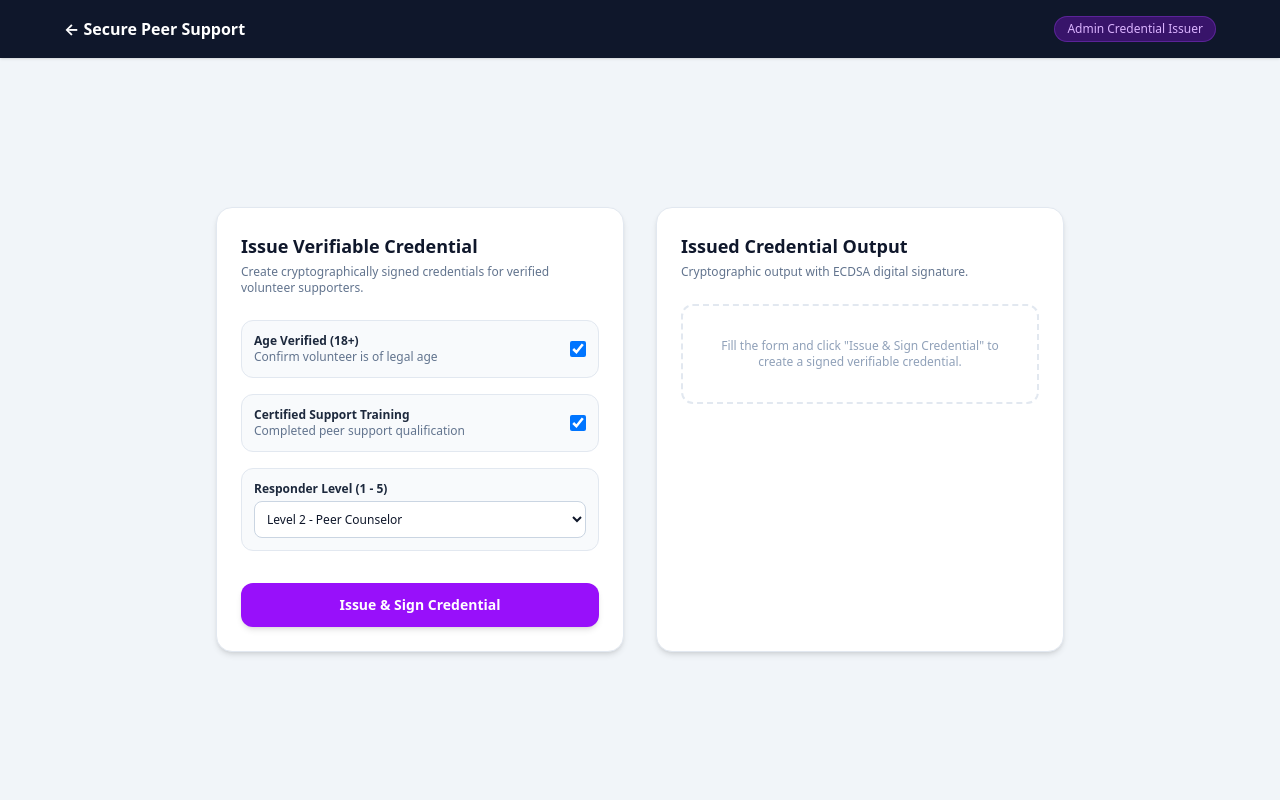
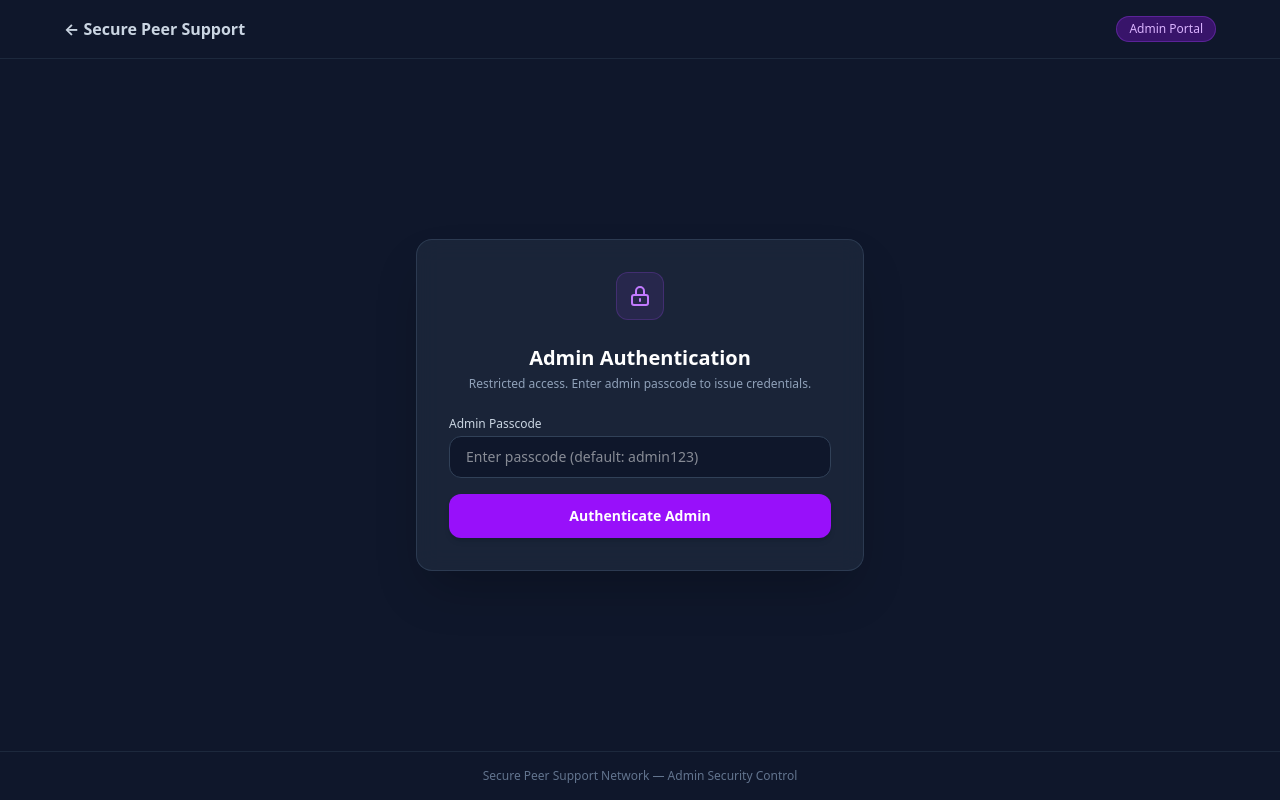
Before and after one commit to Dazai022/Secure-peer-support-network, a Next.js app: page /admin in a window 1280 px wide. Built offline with nearby package versions, Linux system fonts and the light colour scheme.

Commit message:
Add Admin Authentication Passcode Lock to Admin Portal

```diff
--- a/src/app/admin/page.tsx
+++ b/src/app/admin/page.tsx
@@ -7,11 +7,29 @@ import { saveCredentialToStorage } from '@/lib/storage/indexeddb';
 import CredentialCard from '@/components/CredentialCard';
 
 export default function AdminPage() {
+  const [isAuthenticated, setIsAuthenticated] = useState(false);
+  const [adminPasswordInput, setAdminPasswordInput] = useState('');
+  const [passwordError, setPasswordError] = useState(false);
+
   const [ageVerified, setAgeVerified] = useState(true);
   const [trained, setTrained] = useState(true);
   const [responderLevel, setResponderLevel] = useState(2);
   const [loading, setLoading] = useState(false);
   const [issuedCred, setIssuedCred] = useState<VolunteerCredential | null>(null);
+
+  // Admin authentication check
+  const handleAdminLogin = (e: React.FormEvent) => {
+    e.preventDefault();
+    // Default admin passcode (or can be customized)
+    const expectedPassword = process.env.NEXT_PUBLIC_ADMIN_PASSWORD || 'admin123';
+
+    if (adminPasswordInput === expectedPassword) {
+      setIsAuthenticated(true);
+      setPasswordError(false);
+    } else {
+      setPasswordError(true);
+    }
+  };
 
   const handleIssue = async () => {
     setLoading(true);
@@ -44,6 +62,70 @@ export default function AdminPage() {
     }
   };
 
+  if (!isAuthenticated) {
+    return (
+      <div className="min-h-screen bg-slate-900 text-slate-100 flex flex-col justify-between">
+        <header className="border-b border-slate-800 py-4 px-6">
+          <div className="max-w-6xl mx-auto flex justify-between items-center">
+            <Link href="/" className="font-bold text-base flex items-center gap-2 text-slate-300 hover:text-white">
+              ← Secure Peer Support
+            </Link>
+            <span className="text-xs bg-purple-600/30 text-purple-300 border border-purple-500/30 px-3 py-1 rounded-full">
+              Admin Portal
+            </span>
+          </div>
+        </header>
+
+        <main className="flex-1 flex items-center justify-center p-6">
+          <div className="bg-slate-800/80 border border-slate-700/80 rounded-2xl p-8 max-w-md w-full shadow-2xl backdrop-blur-md">
+            <div className="w-12 h-12 bg-purple-500/10 border border-purple-500/20 text-purple-400 rounded-xl flex items-center justify-center mx-auto mb-6">
+              <svg className="w-6 h-6" fill="none" stroke="currentColor" viewBox="0 0 24 24">
+                <path strokeLinecap="round" strokeLinejoin="round" strokeWidth={2} d="M12 15v2m-6 4h12a2 2 0 002-2v-6a2 2 0 00-2-2H6a2 2 0 00-2 2v6a2 2 0 002 2zm10-10V7a4 4 0 00-8 0v4h8z" />
+              </svg>
+            </div>
+
+            <h2 className="text-xl font-bold text-white text-center mb-1">Admin Authentication</h2>
+            <p className="text-slate-400 text-xs text-center mb-6">
+              Restricted access. Enter admin passcode to issue credentials.
+            </p>
+
+            <form onSubmit={handleAdminLogin} className="space-y-4">
+              <div>
+                <label className="block text-xs font-medium text-slate-300 mb-1">
+                  Admin Passcode
+                </label>
+                <input
+                  type="password"
+                  value={adminPasswordInput}
+                  onChange={(e) => setAdminPasswordInput(e.target.value)}
+                  placeholder="Enter passcode (default: admin123)"
+                  className="w-full bg-slate-900 border border-slate-700 rounded-xl px-4 py-2.5 text-sm text-white focus:outline-none focus:border-purple-500"
+                />
+              </div>
+
+              {passwordError && (
+                <p className="text-red-400 text-xs text-center font-medium">
+                  Incorrect passcode. Try default: <code className="bg-slate-900 px-1.5 py-0.5 rounded text-purple-300">admin123</code>
+                </p>
+              )}
+
+              <button
+                type="submit"
+                className="w-full bg-purple-600 hover:bg-purple-500 text-white text-sm font-semibold py-3 rounded-xl transition-all shadow-md hover:shadow-purple-500/25"
+              >
+                Authenticate Admin
+              </button>
+            </form>
+          </div>
+        </main>
+
+        <footer className="py-4 text-center text-slate-500 text-xs border-t border-slate-800">
+          Secure Peer Support Network — Admin Security Control
+        </footer>
+      </div>
+    );
+  }
+
   return (
     <div className="min-h-screen bg-slate-100 flex flex-col">
       {/* Header */}
@@ -52,9 +134,17 @@ export default function AdminPage() {
           <Link href="/" className="font-bold text-base flex items-center gap-2 hover:opacity-80 transition-opacity">
             ← Secure Peer Support
           </Link>
-          <span className="text-xs bg-purple-600/30 text-purple-300 border border-purple-500/30 px-3 py-1 rounded-full">
-            Admin Credential Issuer
-          </span>
+          <div className="flex items-center gap-3">
+            <span className="text-xs bg-purple-600/30 text-purple-300 border border-purple-500/30 px-3 py-1 rounded-full">
+              Admin Authenticated
+            </span>
+            <button
+              onClick={() => setIsAuthenticated(false)}
+              className="text-xs bg-slate-800 hover:bg-slate-700 text-slate-300 px-3 py-1 rounded-md border border-slate-700"
+            >
+              Lock Admin
+            </button>
+          </div>
         </div>
       </header>
 
```
